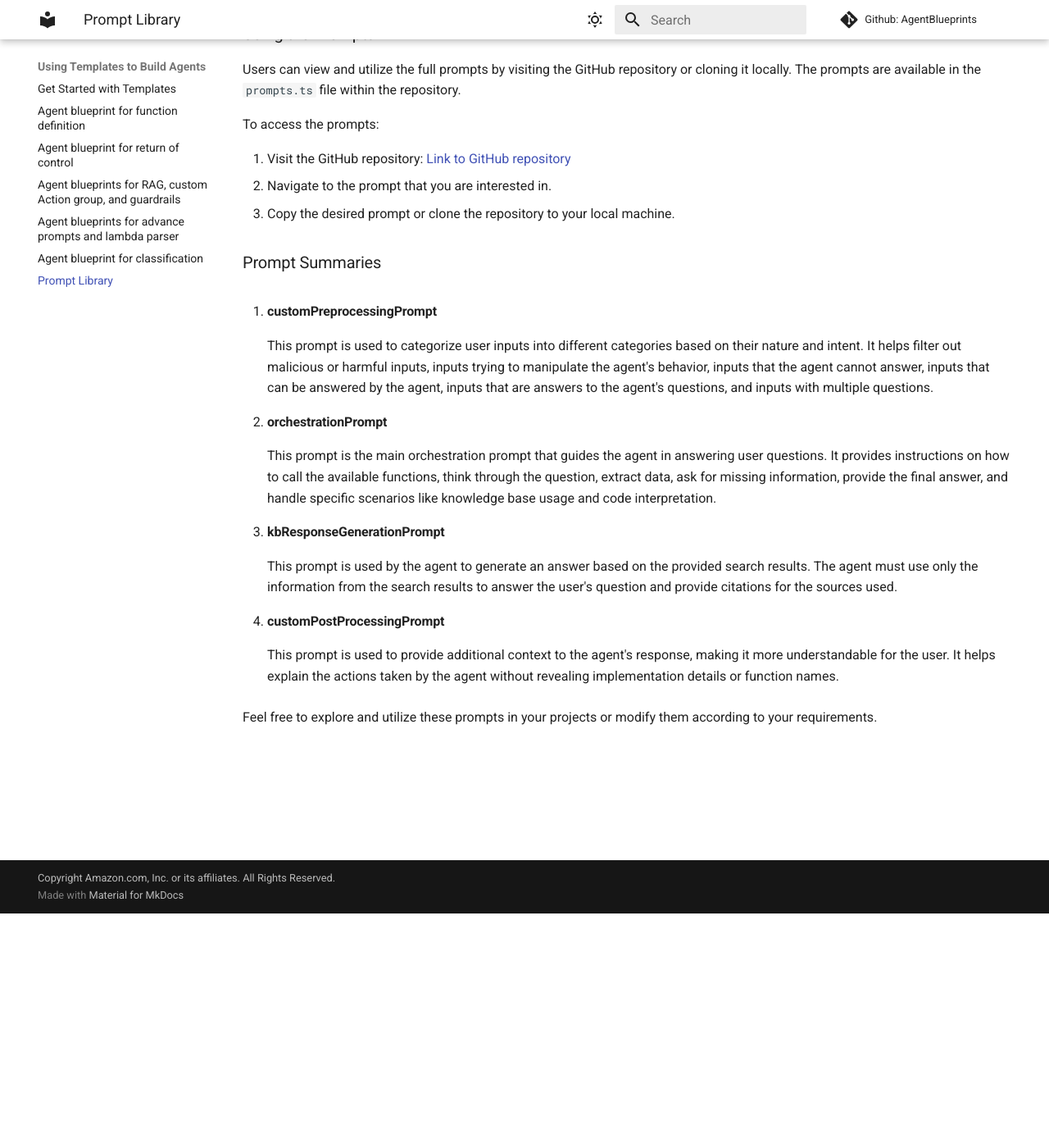
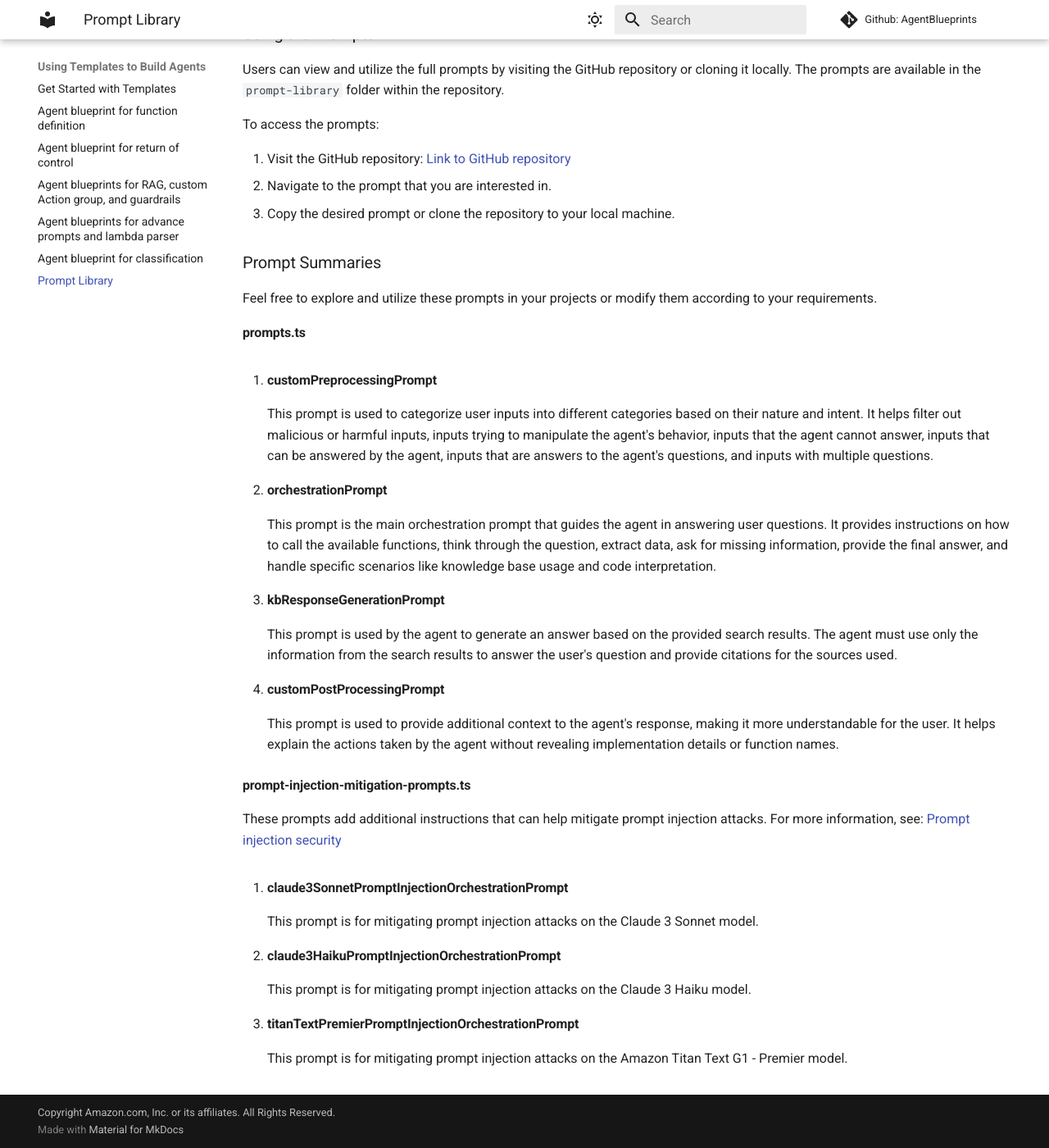
Before and after one commit to awslabs/agents-for-amazon-bedrock-blueprints, an MkDocs documentation site: the page built from docs/prompt-library/prompt-library.md, in a window 1280 px wide and 1400 px high, scrolled down 286 px. Shown: the whole window at 82% size. Built offline with MkDocs 1.6.1 and Material for MkDocs 9.7.7, drawn with Linux system fonts in a browser that asks for light colours; comment, search, counter and statistics services are not loaded.

Commit message:
Add docs for prompt injection prompts

```diff
--- a/docs/prompt-library/prompt-library.md
+++ b/docs/prompt-library/prompt-library.md
@@ -2,15 +2,18 @@ This page contains a collection of prompts that you can use as is or design your
 
 <h3>Using the Prompts</h3>
 
-Users can view and utilize the full prompts by visiting the GitHub repository or cloning it locally. The prompts are available in the `prompts.ts` file within the repository.
+Users can view and utilize the full prompts by visiting the GitHub repository or cloning it locally. The prompts are available in the `prompt-library` folder within the repository.
 
 To access the prompts:
 
-1. Visit the GitHub repository: [Link to GitHub repository](https://github.com/awslabs/agents-for-amazon-bedrock-blueprints){:target="_blank"}
+1. Visit the GitHub repository: <a href="https://github.com/aws-samples/amazon-bedrock-samples/tree/main/agents-for-bedrock/agent-blueprint-templates/lib/prompt_library" target="_blank">Link to GitHub repository</a>
 2. Navigate to the prompt that you are interested in.
 3. Copy the desired prompt or clone the repository to your local machine.
 
 <h3>Prompt Summaries</h3>
+Feel free to explore and utilize these prompts in your projects or modify them according to your requirements.
+
+<h4> prompts.ts </h4>
 
 1. <h4>customPreprocessingPrompt</h4>
 This prompt is used to categorize user inputs into different categories based on their nature and intent. It helps filter out malicious or harmful inputs, inputs trying to manipulate the agent's behavior, inputs that the agent cannot answer, inputs that can be answered by the agent, inputs that are answers to the agent's questions, and inputs with multiple questions.
@@ -24,4 +27,15 @@ This prompt is used by the agent to generate an answer based on the provided sea
 4. <h4>customPostProcessingPrompt</h4>
 This prompt is used to provide additional context to the agent's response, making it more understandable for the user. It helps explain the actions taken by the agent without revealing implementation details or function names.
 
-Feel free to explore and utilize these prompts in your projects or modify them according to your requirements.
+<h4> prompt-injection-mitigation-prompts.ts </h4>
+
+These prompts add additional instructions that can help mitigate prompt injection attacks. For more information, see: <a href="https://docs.aws.amazon.com/bedrock/latest/userguide/prompt-injection.html" target="_blank">Prompt injection security</a>
+
+1. <h4>claude3SonnetPromptInjectionOrchestrationPrompt</h4>
+This prompt is for mitigating prompt injection attacks on the Claude 3 Sonnet model.
+
+2. <h4>claude3HaikuPromptInjectionOrchestrationPrompt</h4>
+This prompt is for mitigating prompt injection attacks on the Claude 3 Haiku model.
+
+3. <h4>titanTextPremierPromptInjectionOrchestrationPrompt</h4>
+This prompt is for mitigating prompt injection attacks on the Amazon Titan Text G1 - Premier model.
```
